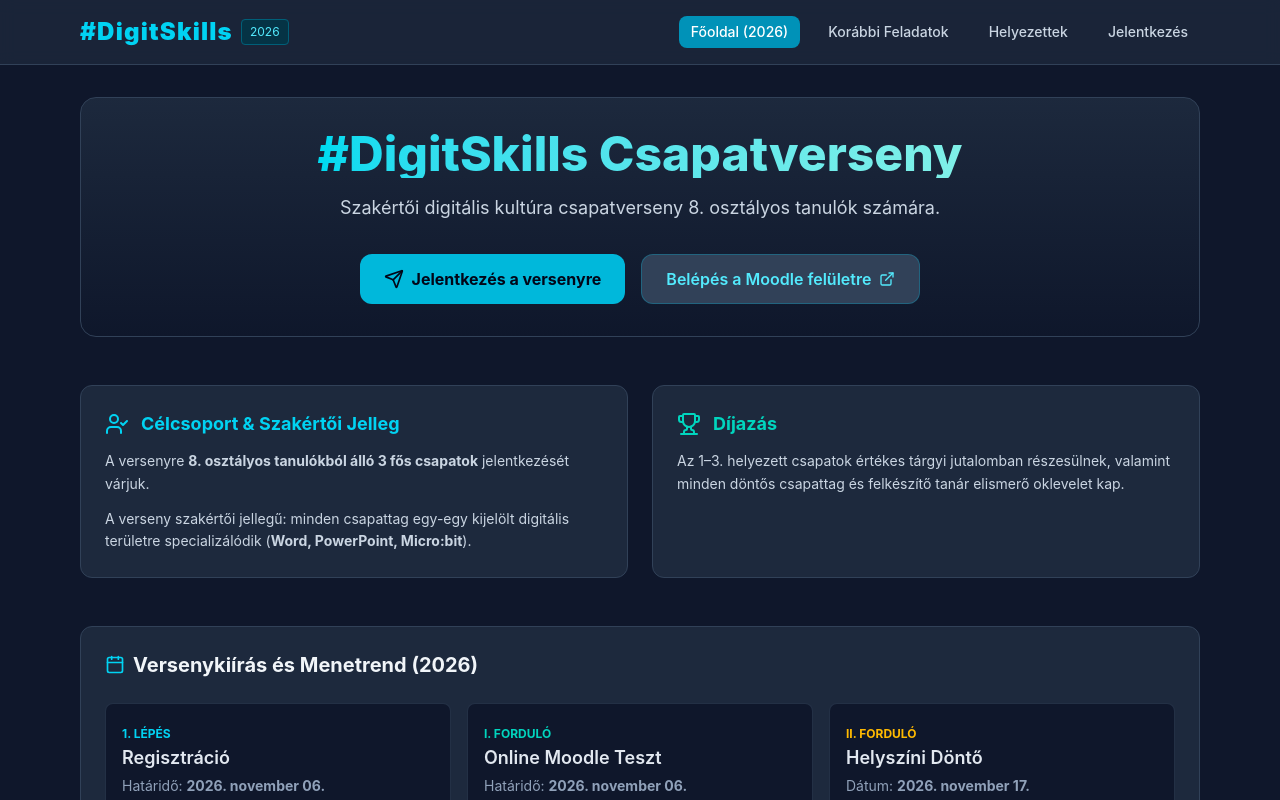
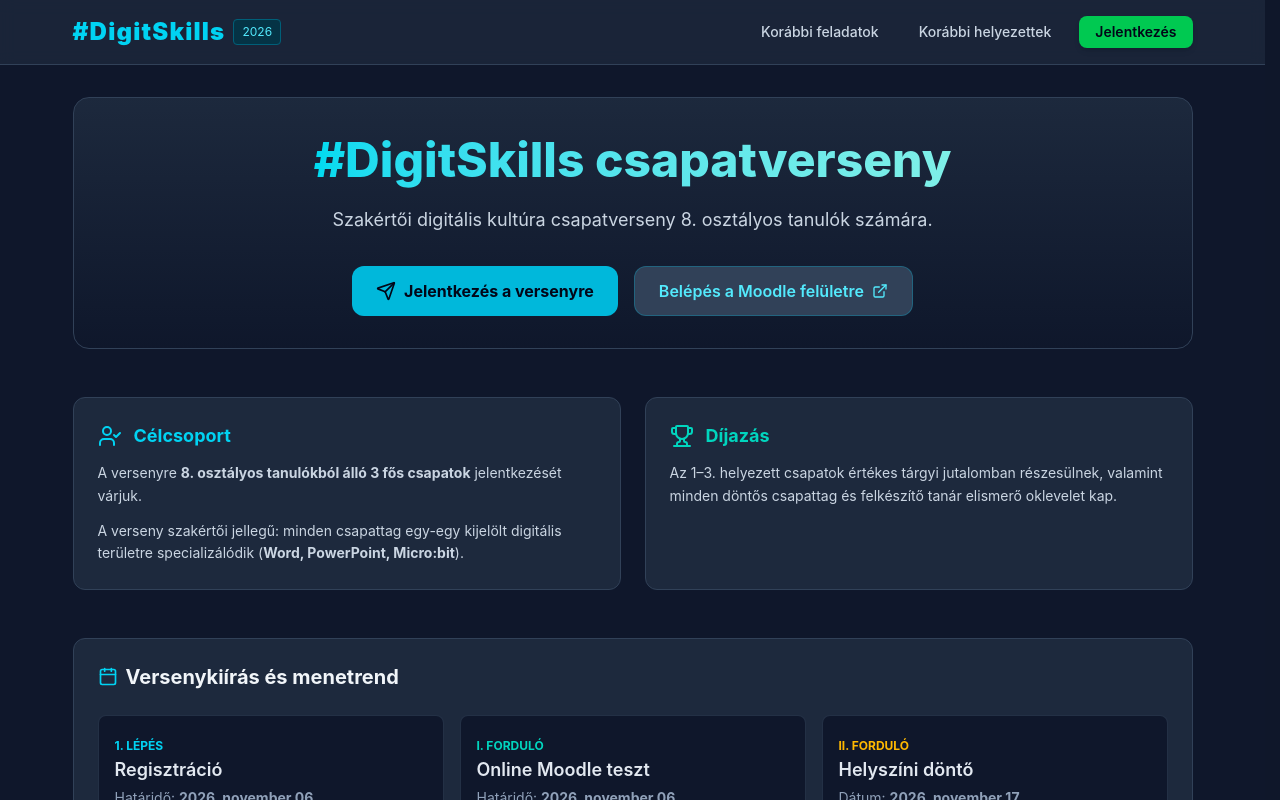
Before and after one commit to m0zs0/digitskills, a React (Vite) app in the folder frontend/: page / in a window 1280 px wide. Shown: the top 800 px of the page. Built offline with nearby package versions, Linux system fonts and the light colour scheme.

Commit message:
Update navbar layout, moodle URL and scroll fix

```diff
--- a/frontend/src/App.jsx
+++ b/frontend/src/App.jsx
@@ -72,32 +72,42 @@ export default function App() {
       {/* Fejléc / Navigáció */}
     <header className="bg-slate-800/80 backdrop-blur border-b border-slate-700 sticky top-0 z-50">
       <div className="max-w-6xl mx-auto px-4 py-4 flex flex-col md:flex-row justify-between items-center gap-4">
-          <div className="flex items-center gap-2">
-            <span className="text-2xl font-black tracking-wider text-cyan-400">#DigitSkills</span>
-            <span className="text-xs bg-cyan-950 text-cyan-300 px-2 py-1 rounded border border-cyan-800">2026</span>
-          </div>
-          <nav className="flex flex-wrap gap-2 md:gap-4 text-sm font-medium">
+        {/* Kattintható logó és évszám -> Főoldalra navigál */}
         <button
           onClick={() => setActiveTab('home')}
-              className={`px-3 py-1.5 rounded-lg transition ${activeTab === 'home' ? 'bg-cyan-600 text-white' : 'hover:bg-slate-700 text-slate-300'}`}
+          className="flex items-center gap-2 group cursor-pointer focus:outline-none"
         >
-              Főoldal (2026)
+          <span className="text-2xl font-black tracking-wider text-cyan-400 group-hover:text-cyan-300 transition">
+            #DigitSkills
+          </span>
+          <span className="text-xs bg-cyan-950 text-cyan-300 px-2 py-1 rounded border border-cyan-800">
+            2026
+          </span>
         </button>
+
+        <nav className="flex flex-wrap items-center gap-2 md:gap-4 text-sm font-medium">
           <button
             onClick={() => setActiveTab('tasks')}
             className={`px-3 py-1.5 rounded-lg transition ${activeTab === 'tasks' ? 'bg-cyan-600 text-white' : 'hover:bg-slate-700 text-slate-300'}`}
           >
-              Korábbi Feladatok
+            Korábbi feladatok
           </button>
+
           <button
             onClick={() => setActiveTab('winners')}
             className={`px-3 py-1.5 rounded-lg transition ${activeTab === 'winners' ? 'bg-cyan-600 text-white' : 'hover:bg-slate-700 text-slate-300'}`}
           >
-              Helyezettek
+            Korábbi helyezettek
           </button>
+
+          {/* Kiemelt Jelentkezés gomb */}
           <button
             onClick={() => setActiveTab('register')}
-              className={`px-3 py-1.5 rounded-lg transition ${activeTab === 'register' ? 'bg-cyan-600 text-white' : 'hover:bg-slate-700 text-slate-300'}`}
+            className={`px-4 py-1.5 rounded-lg font-semibold transition shadow-md ${
+              activeTab === 'register'
+                ? 'bg-green-400 text-slate-900 ring-2 ring-green-300'
+                : 'bg-green-500 hover:bg-green-400 text-slate-950'
+            }`}
           >
             Jelentkezés
           </button>
@@ -113,8 +123,8 @@ export default function App() {
           <div className="space-y-12">
             {/* Hero Banner */}
             <div className="text-center space-y-4 py-8 bg-gradient-to-b from-slate-800 to-slate-900 rounded-2xl p-6 border border-slate-700">
-              <h1 className="text-3xl md:text-5xl font-extrabold text-transparent bg-clip-text bg-gradient-to-r from-cyan-400 to-teal-200">
-                #DigitSkills Csapatverseny
+              <h1 className="text-3xl md:text-5xl leading-tight font-extrabold text-transparent bg-clip-text bg-gradient-to-r from-cyan-400 to-teal-200">
+                #DigitSkills csapatverseny
               </h1>
               <p className="text-lg text-slate-300 max-w-2xl mx-auto">
                 Szakértői digitális kultúra csapatverseny 8. osztályos tanulók számára.
@@ -127,7 +137,7 @@ export default function App() {
                   <Send className="w-5 h-5" /> Jelentkezés a versenyre
                 </button>
                 <a
-                  href="https://moodle.moriczref.hu"
+                  href="https://moricz.arrabonus.hu/moodle2/course/view.php?id=81"
                   target="_blank"
                   rel="noopener noreferrer"
                   className="bg-slate-700 hover:bg-slate-600 text-cyan-300 font-semibold px-6 py-3 rounded-xl border border-cyan-500/30 transition flex items-center gap-2"
@@ -142,7 +152,7 @@ export default function App() {
               <div className="bg-slate-800 p-6 rounded-xl border border-slate-700 space-y-3">
                 <div className="flex items-center gap-3 text-cyan-400 font-bold text-lg">
                   <UserCheck className="w-6 h-6" />
-                  <span>Célcsoport & Szakértői Jelleg</span>
+                  <span>Célcsoport</span>
                 </div>
                 <p className="text-slate-300 text-sm leading-relaxed">
                   A versenyre <strong>8. osztályos tanulókból álló 3 fős csapatok</strong> jelentkezését várjuk.
@@ -166,7 +176,7 @@ export default function App() {
             {/* Ütemterv / Dátumok */}
             <div className="bg-slate-800 p-6 rounded-xl border border-slate-700">
               <h2 className="text-xl font-bold text-slate-100 mb-6 flex items-center gap-2">
-                <Calendar className="w-5 h-5 text-cyan-400" /> Versenykiírás és Menetrend (2026)
+                <Calendar className="w-5 h-5 text-cyan-400" /> Versenykiírás és menetrend
               </h2>
               <div className="grid md:grid-cols-3 gap-4">
                 <div className="bg-slate-900 p-4 rounded-lg border border-slate-700/60">
@@ -177,17 +187,17 @@ export default function App() {
                 </div>
 
                 <div className="bg-slate-900 p-4 rounded-lg border border-slate-700/60">
-                  <span className="text-xs text-teal-400 font-bold uppercase">I. Forduló</span>
-                  <h3 className="font-semibold text-lg text-slate-200">Online Moodle Teszt</h3>
+                  <span className="text-xs text-teal-400 font-bold uppercase">I. forduló</span>
+                  <h3 className="font-semibold text-lg text-slate-200">Online Moodle teszt</h3>
                   <p className="text-sm text-slate-400 mt-1">Határidő: <strong>2026. november 06.</strong></p>
                   <p className="text-xs text-slate-500 mt-2">Értékelés: pontosság és megoldási idő alapján.</p>
                 </div>
 
                 <div className="bg-slate-900 p-4 rounded-lg border border-slate-700/60">
-                  <span className="text-xs text-amber-400 font-bold uppercase">II. Forduló</span>
-                  <h3 className="font-semibold text-lg text-slate-200">Helyszíni Döntő</h3>
+                  <span className="text-xs text-amber-400 font-bold uppercase">II. forduló</span>
+                  <h3 className="font-semibold text-lg text-slate-200">Helyszíni döntő</h3>
                   <p className="text-sm text-slate-400 mt-1">Dátum: <strong>2026. november 17.</strong></p>
-                  <p className="text-xs text-slate-500 mt-2">A legjobb 6 csapat számára a szakmai központban.</p>
+                  <p className="text-xs text-slate-500 mt-2">A legjobb 6 csapat számára a Móriczban.</p>
                 </div>
               </div>
             </div>
@@ -197,7 +207,7 @@ export default function App() {
         {/* REGEBBI FELADATOK SZEKCIÓ */}
         {activeTab === 'tasks' && (
           <div className="space-y-6">
-            <h2 className="text-2xl font-bold text-cyan-400">Régebbi évek versenyfeladatai</h2>
+            <h2 className="text-2xl font-bold text-cyan-400">Korábbi évek versenyfeladatai</h2>
             <p className="text-slate-400 text-sm">Töltsd le az előző évek feladatsorait a felkészüléshez!</p>
 
             <div className="grid md:grid-cols-2 gap-4">
@@ -209,7 +219,14 @@ export default function App() {
                     <span className="text-xs text-slate-400">PDF • 1.2 MB</span>
                   </div>
                 </div>
-                <button className="bg-slate-700 hover:bg-slate-600 px-3 py-1.5 rounded text-xs font-medium">Letöltés</button>
+                <a
+                  href="https://drive.google.com/uc?export=download&id=1ivLcqw-ggOusi1wQF6WTidf6xjCI3mFC"
+                  target="_blank"
+                  rel="noopener noreferrer"
+                  className="bg-slate-700 hover:bg-slate-600 px-3 py-1.5 rounded text-xs font-medium"
+                >
+                  Letöltés
+                </a>
               </div>
 
               <div className="bg-slate-800 p-4 rounded-lg border border-slate-700 flex items-center justify-between">
@@ -229,7 +246,7 @@ export default function App() {
         {/* HELYEZETTEK SZEKCIÓ */}
         {activeTab === 'winners' && (
           <div className="space-y-6">
-            <h2 className="text-2xl font-bold text-cyan-400">Régebbi évek helyezettjei</h2>
+            <h2 className="text-2xl font-bold text-cyan-400">Korábbi évek helyezettjei</h2>
 
             <div className="bg-slate-800 rounded-xl border border-slate-700 overflow-hidden">
               <div className="bg-slate-700/50 px-6 py-3 font-semibold text-slate-200">2025. évi eredménylista</div>
@@ -244,18 +261,18 @@ export default function App() {
                 <tbody className="divide-y divide-slate-700">
                   <tr className="hover:bg-slate-700/30">
                     <td className="px-6 py-4 font-bold text-amber-400">🥇 1. Helyezett</td>
-                    <td className="px-6 py-4 font-semibold">ByteKódolók</td>
-                    <td className="px-6 py-4">Móricz Zsigmond Református Kollégium</td>
+                    <td className="px-6 py-4 font-semibold">Trükkös trió</td>
+                    <td className="px-6 py-4">Arany János Általános Iskola</td>
                   </tr>
                   <tr className="hover:bg-slate-700/30">
                     <td className="px-6 py-4 font-bold text-slate-300">🥈 2. Helyezett</td>
-                    <td className="px-6 py-4 font-semibold">MicroBits</td>
+                    <td className="px-6 py-4 font-semibold">navi</td>
                     <td className="px-6 py-4">Arany János Általános Iskola</td>
                   </tr>
                   <tr className="hover:bg-slate-700/30">
                     <td className="px-6 py-4 font-bold text-amber-600">🥉 3. Helyezett</td>
-                    <td className="px-6 py-4 font-semibold">Algoritmusok</td>
-                    <td className="px-6 py-4">Kossuth Lajos Általános Iskola</td>
+                    <td className="px-6 py-4 font-semibold">Nyolcad</td>
+                    <td className="px-6 py-4">Általános Iskola</td>
                   </tr>
                 </tbody>
               </table>
@@ -267,7 +284,7 @@ export default function App() {
         {activeTab === 'register' && (
           <div className="max-w-2xl mx-auto space-y-6">
             <div className="text-center space-y-2">
-              <h2 className="text-2xl font-bold text-cyan-400">Jelentkezési Űrlap (2026)</h2>
+              <h2 className="text-2xl font-bold text-cyan-400">Jelentkezési űrlap</h2>
               <p className="text-sm text-slate-400">Töltsd ki az alábbi adatokat a csapat regisztrációjához!</p>
             </div>
 
@@ -404,7 +421,7 @@ export default function App() {
                 disabled={loading}
                 className="w-full bg-cyan-500 hover:bg-cyan-600 disabled:opacity-50 text-slate-950 font-bold py-3 rounded-xl transition flex items-center justify-center gap-2"
               >
-                {loading ? 'Beküldés folyamatban...' : 'Regisztráció Beküldése'}
+                {loading ? 'Beküldés folyamatban...' : 'Regisztráció beküldése'}
               </button>
             </form>
           </div>
--- a/frontend/src/index.css
+++ b/frontend/src/index.css
@@ -6,3 +6,7 @@ body {
   color: #f8fafc;
   font-family: system-ui, -apple-system, sans-serif;
 }
+
+html {
+  scrollbar-gutter: stable;
+}
```
Also changed, not shown: 4 other files (tests, documents, lock files or other folders). Lines whose indentation alone changed are shown as unchanged.
